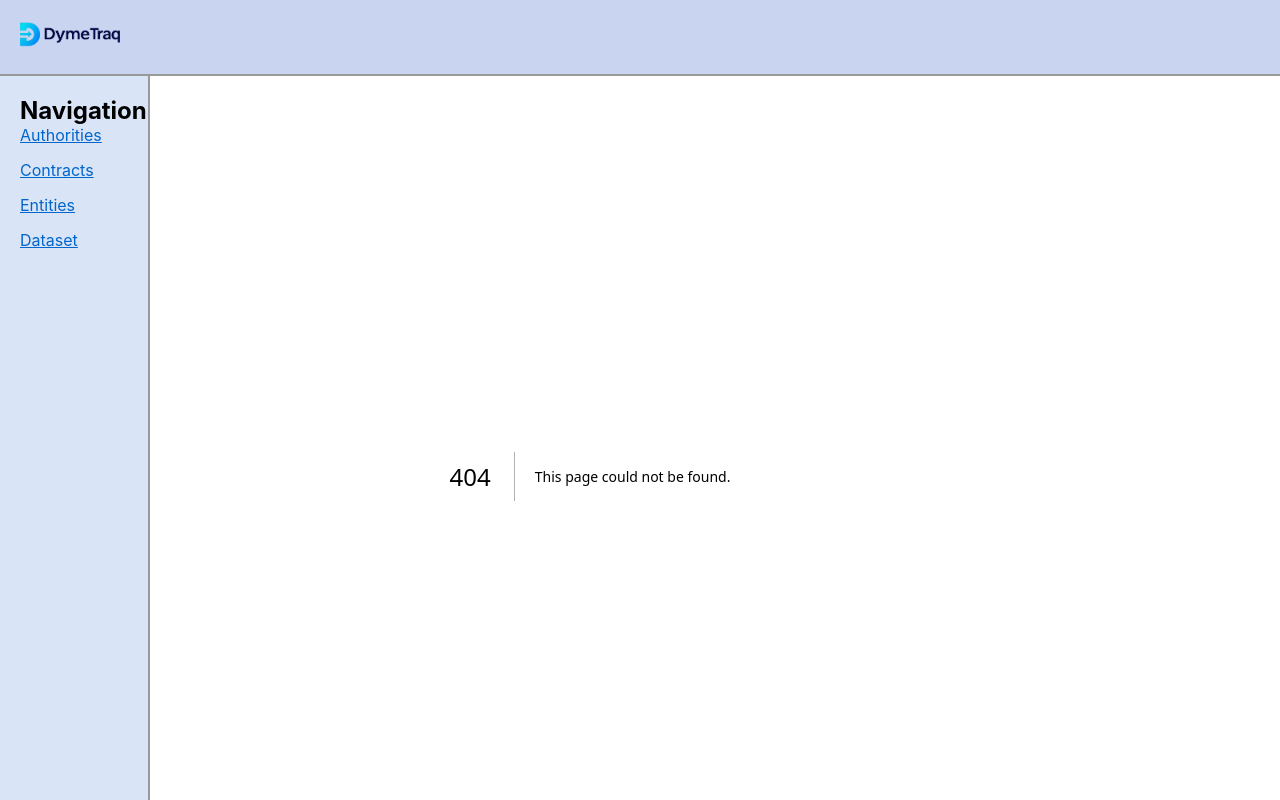
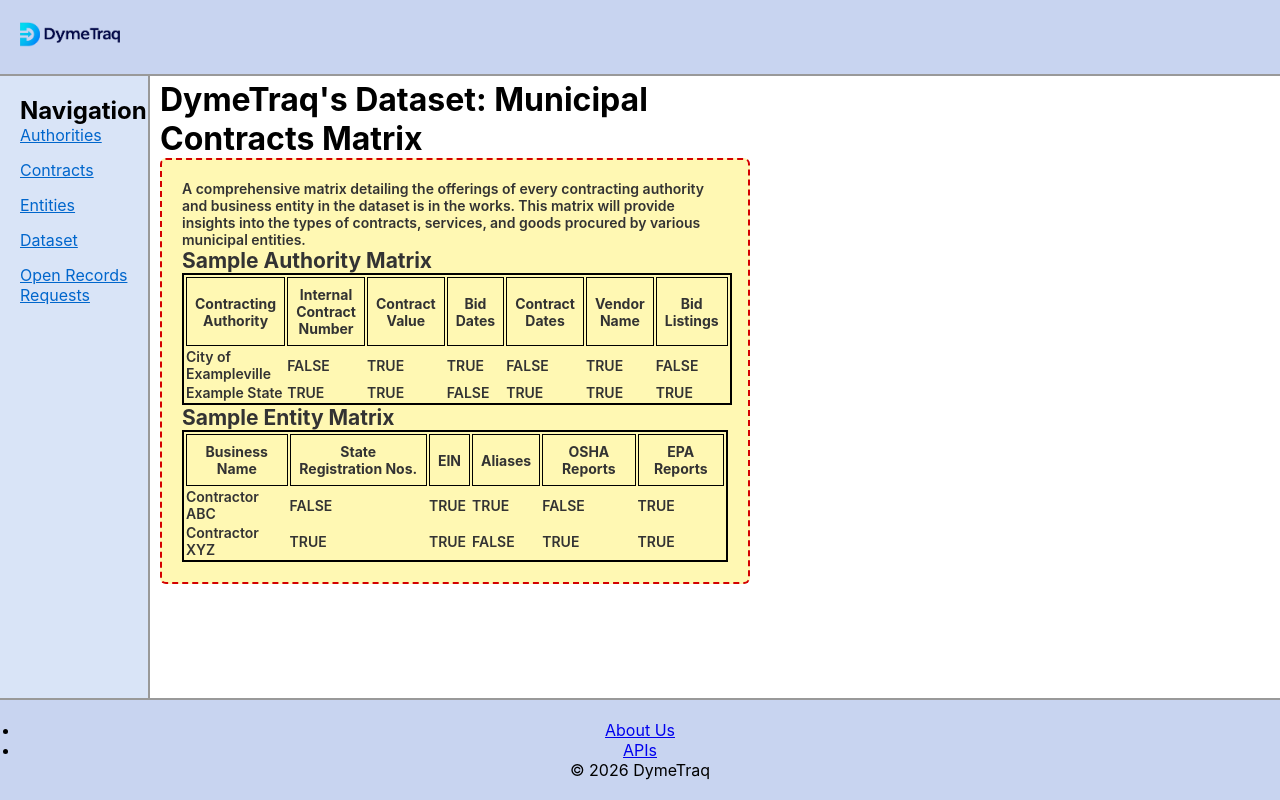
Before and after one commit to Jay-A-Babcock/dymetraq-web, a Next.js app: page /dataset/matrix in a window 1280 px wide. Before the commit this address had no page. Shown: the top 800 px of the page. Built offline with nearby package versions, Linux system fonts and the light colour scheme.

Commit message:
Add Open Records Requests and Dataset Matrices pages and enhance navigation links

```diff
--- /dev/null
+++ b/app/dataset/matrix/page.tsx
@@ -0,0 +1,90 @@
+// app/dataset/matrix/page.tsx
+export default function DatasetMatrixPage() {
+  return (
+    <>
+      <div className="detail-layout">
+        <div className="detail-content">
+          <h1>DymeTraq's Dataset: Municipal Contracts Matrix</h1>
+          <div className="coming-soon">
+            <p>
+              A comprehensive matrix detailing the offerings of every
+              contracting authority and business entity in the dataset is in the
+              works. This matrix will provide insights into the types of
+              contracts, services, and goods procured by various municipal
+              entities.
+            </p>
+            <h2>Sample Authority Matrix</h2>
+            <table style={{ border: "2px solid black" }}>
+              <thead>
+
+                <tr>
+                  <th style={{ border: "1px solid black", padding:"8px" }}>Contracting Authority</th>
+                  <th style={{ border: "1px solid black", padding:"8px" }}>Internal Contract Number</th>
+                  <th style={{ border: "1px solid black", padding:"8px" }}>Contract Value</th>
+                  <th style={{ border: "1px solid black", padding:"8px" }}>Bid Dates</th>
+                  <th style={{ border: "1px solid black", padding:"8px" }}>Contract Dates</th>
+                  <th style={{ border: "1px solid black", padding:"8px" }}>Vendor Name</th>
+                  <th style={{ border: "1px solid black", padding:"8px" }}>Bid Listings</th>
+                </tr>
+              </thead>
+              <tbody>
+                <tr>
+                  <td>City of Exampleville</td>
+                  <td>FALSE</td>
+                  <td>TRUE</td>
+                  <td>TRUE</td>
+                  <td>FALSE</td>
+                  <td>TRUE</td>
+                  <td>FALSE</td>
+                </tr>
+                <tr>
+                  <td>Example State</td>
+                  <td>TRUE</td>
+                  <td>TRUE</td>
+                  <td>FALSE</td>
+                  <td>TRUE</td>
+                  <td>TRUE</td>
+                  <td>TRUE</td>
+                </tr>
+              </tbody>
+            </table>
+            <h2>Sample Entity Matrix</h2>
+            <table style={{ border: "2px solid black"
+
+            }}>
+              <thead>
+
+                <tr>
+                  <th style={{ border: "1px solid black", padding:"8px" }}>Business Name</th>
+                  <th style={{ border: "1px solid black", padding:"8px" }}>State Registration Nos.</th>
+                  <th style={{ border: "1px solid black", padding:"8px" }}>EIN</th>
+                  <th style={{ border: "1px solid black", padding:"8px" }}>Aliases</th>
+                  <th style={{ border: "1px solid black", padding:"8px" }}>OSHA Reports</th>
+                  <th style={{ border: "1px solid black", padding:"8px" }}>EPA Reports</th>
+                </tr>
+              </thead>
+              <tbody>
+                <tr>
+                  <td>Contractor ABC</td>
+                  <td>FALSE</td>
+                  <td>TRUE</td>
+                  <td>TRUE</td>
+                  <td>FALSE</td>
+                  <td>TRUE</td>
+                </tr>
+                <tr>
+                  <td>Contractor XYZ</td>
+                  <td>TRUE</td>
+                  <td>TRUE</td>
+                  <td>FALSE</td>
+                  <td>TRUE</td>
+                  <td>TRUE</td>
+                </tr>
+              </tbody>
+            </table>
+          </div>
+        </div>
+      </div>
+    </>
+  );
+}
--- a/app/dataset/page.tsx
+++ b/app/dataset/page.tsx
@@ -16,6 +16,7 @@ export default function DatasetPage() {
             various public records and government databases to ensure accuracy
             and reliability.
           </p>
+          <p><a href="/dataset/matrix">Field Matrix</a></p>
           <h2 id="APIs">APIs</h2>
           <div className="coming-soon">
             Soon, users will be able to gain access to DymeTraq's datasets via
--- a/app/layout.tsx
+++ b/app/layout.tsx
@@ -21,7 +21,6 @@ export default function RootLayout({
               </a>
             </h1>
           </header>
-
           <nav className="menu">
             <h2>Navigation</h2>
             <ul>
@@ -34,8 +33,11 @@ export default function RootLayout({
               <li>
                 <a href="/entities">Entities</a>
               </li>
-                            <li>
+              <li>
                 <a href="/dataset">Dataset</a>
+              </li>
+              <li>
+                <a href="/ORR">Open Records Requests</a>
               </li>
             </ul>
           </nav>
```
Also changed, not shown: app/ORR/page.tsx (added, +28 -0 lines).
